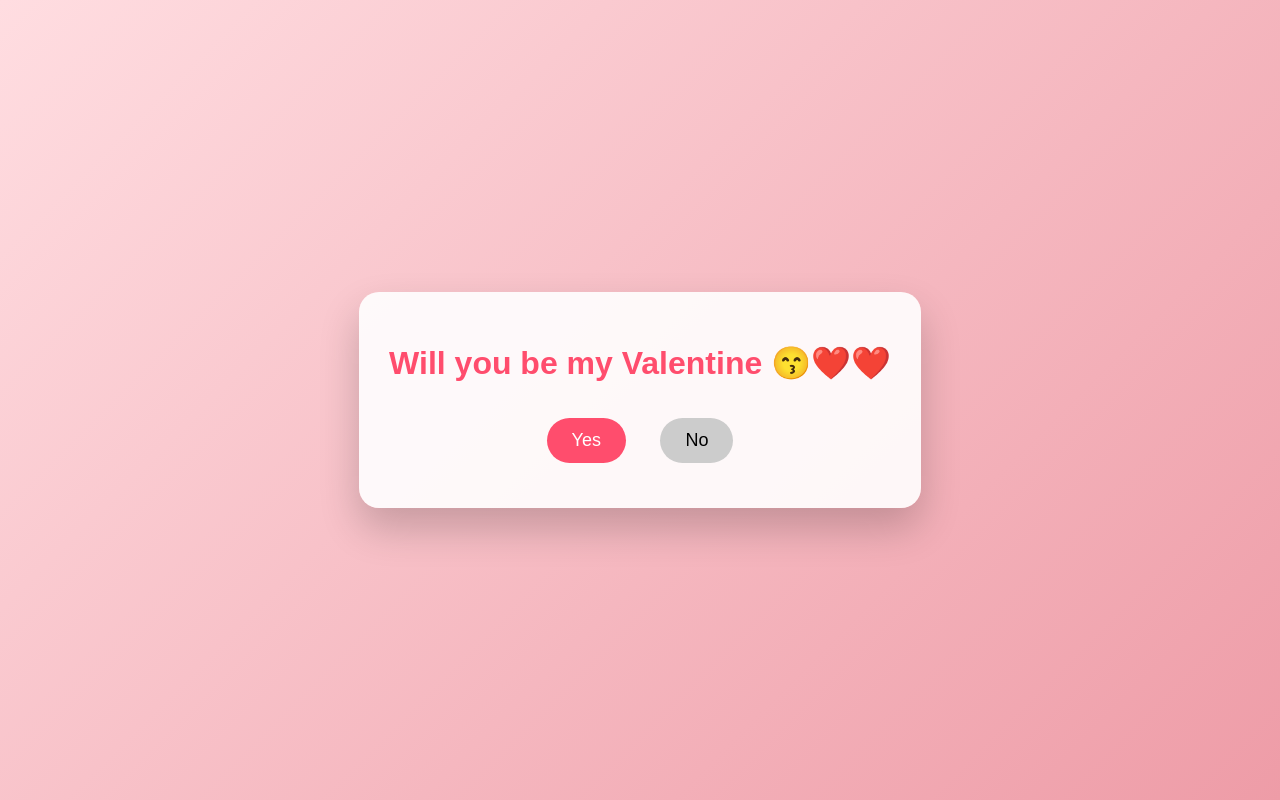
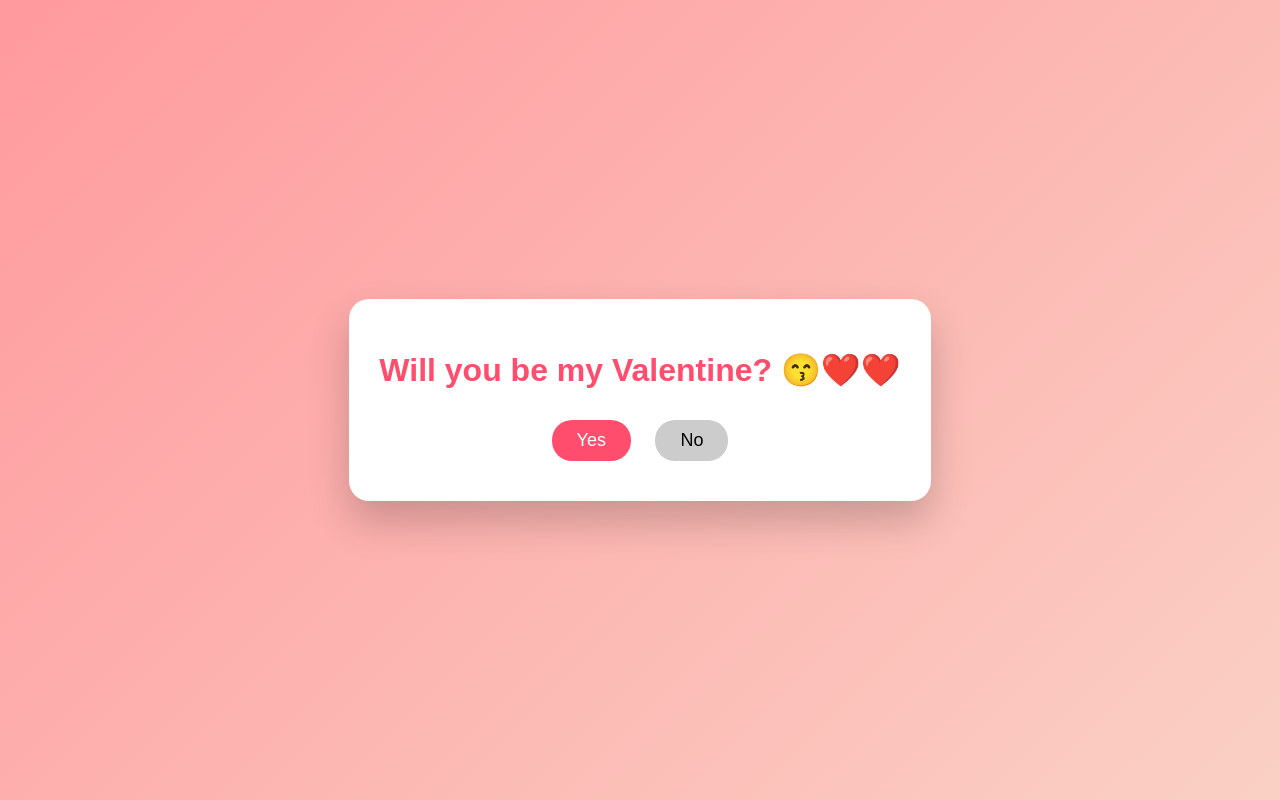
Before and after one commit to moneyyadav07-maker/moneyyadav07-maker.github.io, a plain HTML site: page index.html in a window 1280 px wide. Drawn offline with Linux system fonts and the light colour scheme.

Commit message:
Update index.html

```diff
--- a/index.html
+++ b/index.html
@@ -2,67 +2,53 @@
 <html lang="en">
 <head>
   <meta charset="UTF-8">
-  <title>Hey You 💖</title>
+  <title>For You ❤️</title>
   <style>
     body {
       margin: 0;
       height: 100vh;
+      background: linear-gradient(135deg, #ff9a9e, #fad0c4);
       display: flex;
+      align-items: center;
       justify-content: center;
-      align-items: center;
-      background: linear-gradient(135deg, #ffdde1, #ee9ca7);
       font-family: 'Poppins', sans-serif;
-      overflow: hidden;
     }
-
-    .card {
-      background: rgba(255,255,255,0.9);
+    .box {
+      background: white;
       padding: 30px;
       border-radius: 20px;
       text-align: center;
       box-shadow: 0 20px 40px rgba(0,0,0,0.2);
-      animation: pop 0.8s ease;
     }
-
-    h1 {
-      color: #ff4d6d;
-    }
-
+    h1 { color: #ff4d6d; }
     button {
-      padding: 12px 25px;
-      margin: 15px;
+      padding: 10px 25px;
       border: none;
-      border-radius: 25px;
+      border-radius: 20px;
       font-size: 18px;
+      margin: 10px;
       cursor: pointer;
     }
-
-    .yes {
-      background: #ff4d6d;
-      color: white;
-    }
-
-    .no {
-      background: #ccc;
-    }
-
-    @keyframes pop {
-      from { transform: scale(0.8); opacity: 0; }
-      to { transform: scale(1); opacity: 1; }
-    }
+    .yes { background: #ff4d6d; color: white; }
+    .no { background: #ccc; }
   </style>
 </head>
 <body>
 
-<audio autoplay loop>
-  <source src="music.mp3" type="audio/mpeg">
-</audio>
+<audio id="music" src="music.mp3"></audio>
 
-<div class="card">
-  <h1>Will you be my Valentine 😙❤️❤️</h1>
-  <button class="yes" onclick="alert('YAYYY ❤️😍')">Yes</button>
-  <button class="no" onclick="location.href='no1.html'">No</button>
+<div class="box">
+  <h1>Will you be my Valentine? 😙❤️❤️</h1>
+  <button class="yes" onclick="playMusic()">Yes</button>
+  <button class="no" onclick="location.href='sure.html'">No</button>
 </div>
+
+<script>
+  function playMusic() {
+    document.getElementById("music").play();
+    alert("YAYYY ❤️🥰");
+  }
+</script>
 
 </body>
 </html>
```
